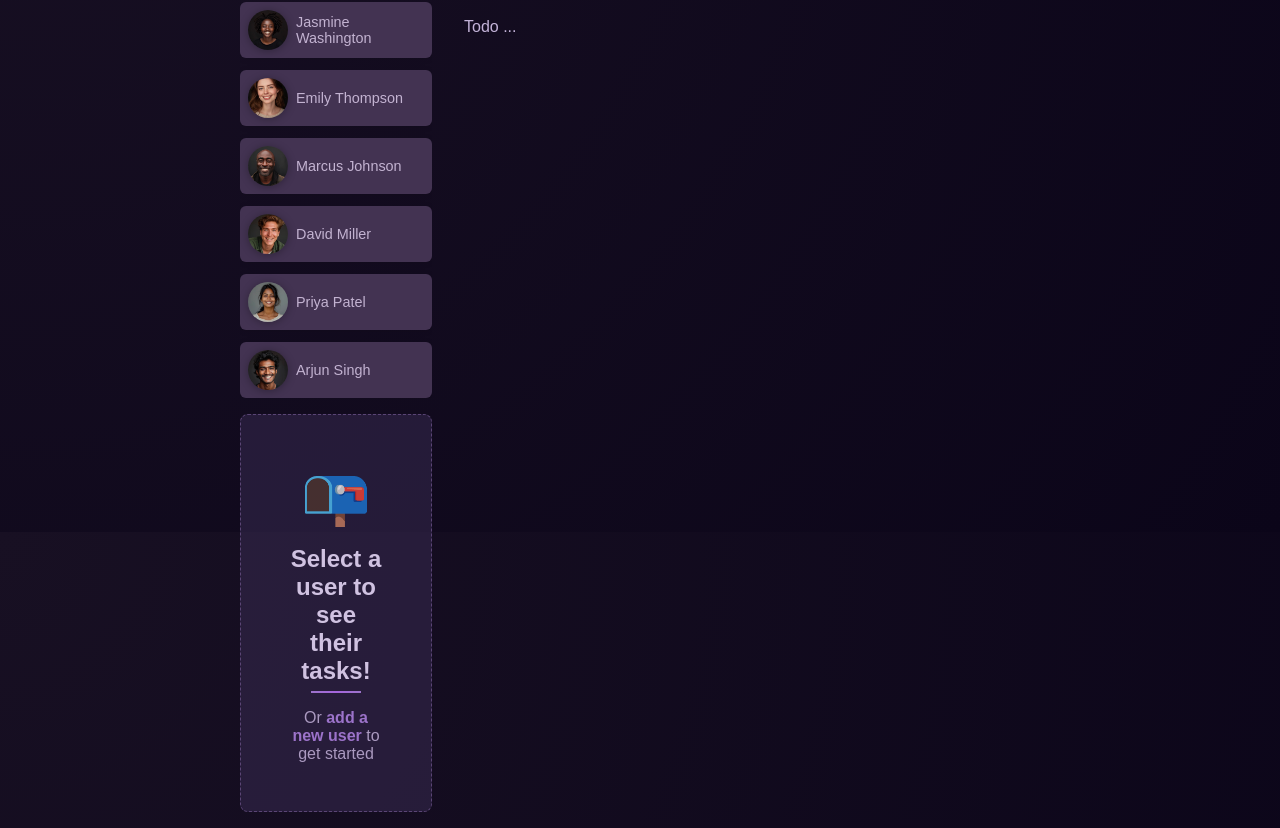
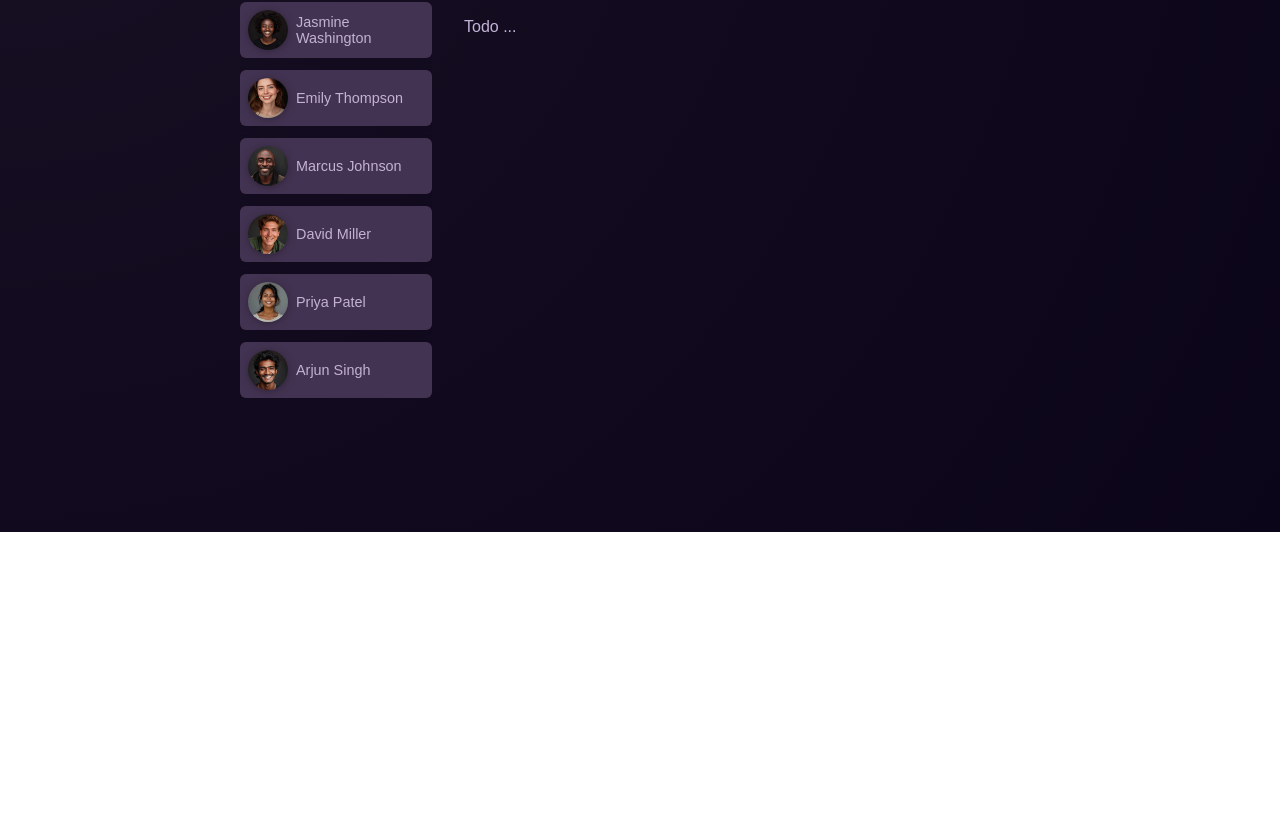
Before and after one commit to AbdullahGoma/Easy-Task-Enhanced, an Angular app: page / in a window 1280 px wide. Shown: the part 268-1096 px from the top of the page. After the commit the page ends 800 px from the top, so only its background shows below. Built offline with nearby package versions, Linux system fonts and the light colour scheme.

Commit message:
First Way of configure routes

```diff
--- a/src/app/users/users.component.html
+++ b/src/app/users/users.component.html
@@ -5,4 +5,3 @@
     </li>
   }
 </ul>
-<app-no-task></app-no-task>
--- a/src/main.ts
+++ b/src/main.ts
@@ -1,5 +1,10 @@
 import { bootstrapApplication } from '@angular/platform-browser';
 
 import { AppComponent } from './app/app.component';
+import { provideRouter } from '@angular/router';
+import { TasksComponent } from './app/tasks/tasks.component';
+import { routes } from './app/app.routes';
 
-bootstrapApplication(AppComponent).catch((err) => console.error(err));
+bootstrapApplication(AppComponent, {
+    providers: [provideRouter(routes)]
+}).catch((err) => console.error(err));
```
Also changed, not shown: src/app/app.routes.ts (added, +9 -0 lines).
